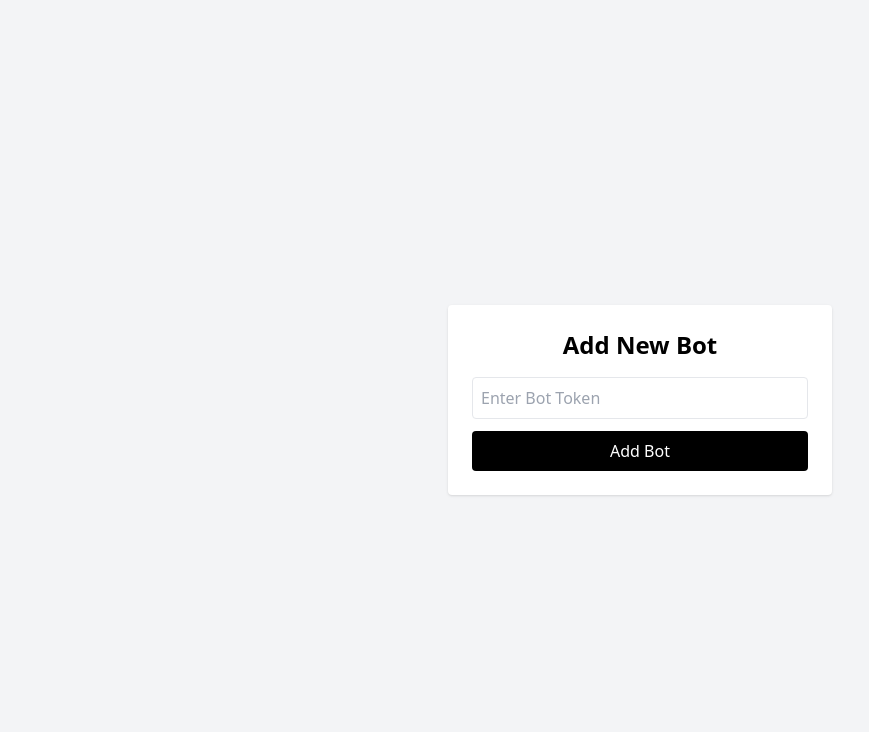
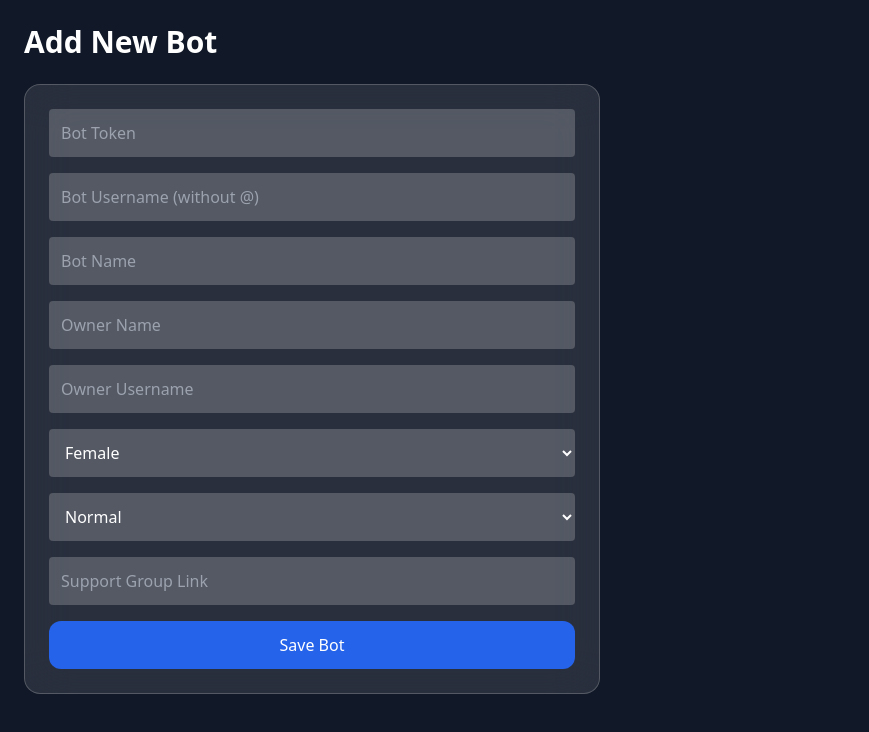
Before and after one commit to SUDEEPBOTS/Sezukuu-public, a Next.js app: page /add-bot in a window 1280 px wide. Shown: the top 732 px of the page, without its empty margins (0-869 px from the left). Built offline with nearby package versions, Linux system fonts and the light colour scheme.

Commit message:
Update add-bot.js

```diff
--- a/pages/add-bot.js
+++ b/pages/add-bot.js
@@ -1,53 +1,119 @@
 import { useState } from "react";
 import axios from "axios";
+import Router from "next/router";
 
 export default function AddBot() {
-  const [token, setToken] = useState("");
-  const [msg, setMsg] = useState("");
+  const [data, setData] = useState({
+    botToken: "",
+    botUsername: "",
+    botName: "",
+    ownerName: "",
+    ownerUsername: "",
+    gender: "female",
+    personality: "normal",
+    supportGroup: "",
+  });
 
-  async function submit() {
-    setMsg("Checking token…");
+  const [loading, setLoading] = useState(false);
 
-    const res = await axios.post(
-      "/api/add-bot",
-      { botToken: token },
-      {
-        headers: { Authorization: "Bearer " + localStorage.getItem("token") }
-      }
-    );
+  function update(field, value) {
+    setData({ ...data, [field]: value });
+  }
 
-    if (!res.data.ok) {
-      setMsg(res.data.msg);
-      return;
+  async function handleSave() {
+    const token = localStorage.getItem("token");
+    if (!token) return Router.push("/");
+
+    if (!data.botToken || !data.botUsername || !data.botName) {
+      return alert("Bot token, username & name required!");
     }
 
-    setMsg("Bot added successfully ✔");
-    setTimeout(() => {
-      window.location = "/dashboard";
-    }, 800);
+    setLoading(true);
+
+    try {
+      const res = await axios.post("/api/add-bot", data, {
+        headers: { Authorization: "Bearer " + token },
+      });
+
+      if (res.data.ok) {
+        alert("Bot added!");
+        Router.push("/dashboard");
+      } else {
+        alert(res.data.error);
+      }
+    } catch (e) {
+      alert("Server error");
+    }
+
+    setLoading(false);
   }
 
   return (
-    <div className="min-h-screen flex items-center justify-center bg-gray-100">
-      <div className="p-6 bg-white rounded shadow w-96">
-        <h1 className="text-2xl font-bold mb-4 text-center">Add New Bot</h1>
+    <div className="min-h-screen bg-gray-900 text-white p-6">
+      <h1 className="text-3xl font-bold mb-6">Add New Bot</h1>
+
+      <div className="max-w-xl bg-white/10 p-6 rounded-2xl border border-white/20 backdrop-blur-xl">
 
         <input
-          className="w-full p-2 mb-3 border rounded"
-          placeholder="Enter Bot Token"
-          value={token}
-          onChange={(e) => setToken(e.target.value)}
+          className="w-full p-3 mb-4 bg-white/20 rounded"
+          placeholder="Bot Token"
+          onChange={(e) => update("botToken", e.target.value)}
+        />
+
+        <input
+          className="w-full p-3 mb-4 bg-white/20 rounded"
+          placeholder="Bot Username (without @)"
+          onChange={(e) => update("botUsername", e.target.value)}
+        />
+
+        <input
+          className="w-full p-3 mb-4 bg-white/20 rounded"
+          placeholder="Bot Name"
+          onChange={(e) => update("botName", e.target.value)}
+        />
+
+        <input
+          className="w-full p-3 mb-4 bg-white/20 rounded"
+          placeholder="Owner Name"
+          onChange={(e) => update("ownerName", e.target.value)}
+        />
+
+        <input
+          className="w-full p-3 mb-4 bg-white/20 rounded"
+          placeholder="Owner Username"
+          onChange={(e) => update("ownerUsername", e.target.value)}
+        />
+
+        <select
+          className="w-full p-3 mb-4 bg-white/20 rounded"
+          onChange={(e) => update("gender", e.target.value)}
+        >
+          <option value="female">Female</option>
+          <option value="male">Male</option>
+        </select>
+
+        <select
+          className="w-full p-3 mb-4 bg-white/20 rounded"
+          onChange={(e) => update("personality", e.target.value)}
+        >
+          <option value="normal">Normal</option>
+          <option value="flirty">Flirty</option>
+          <option value="professional">Professional</option>
+        </select>
+
+        <input
+          className="w-full p-3 mb-4 bg-white/20 rounded"
+          placeholder="Support Group Link"
+          onChange={(e) => update("supportGroup", e.target.value)}
         />
 
         <button
-          onClick={submit}
-          className="w-full bg-black text-white p-2 rounded"
+          onClick={handleSave}
+          className="w-full py-3 bg-blue-600 hover:bg-blue-700 rounded-xl active:scale-95 transition"
         >
-          Add Bot
+          {loading ? "Saving..." : "Save Bot"}
         </button>
-
-        {msg && <p className="mt-3 text-center text-sm">{msg}</p>}
       </div>
     </div>
   );
-        }
+}
```
